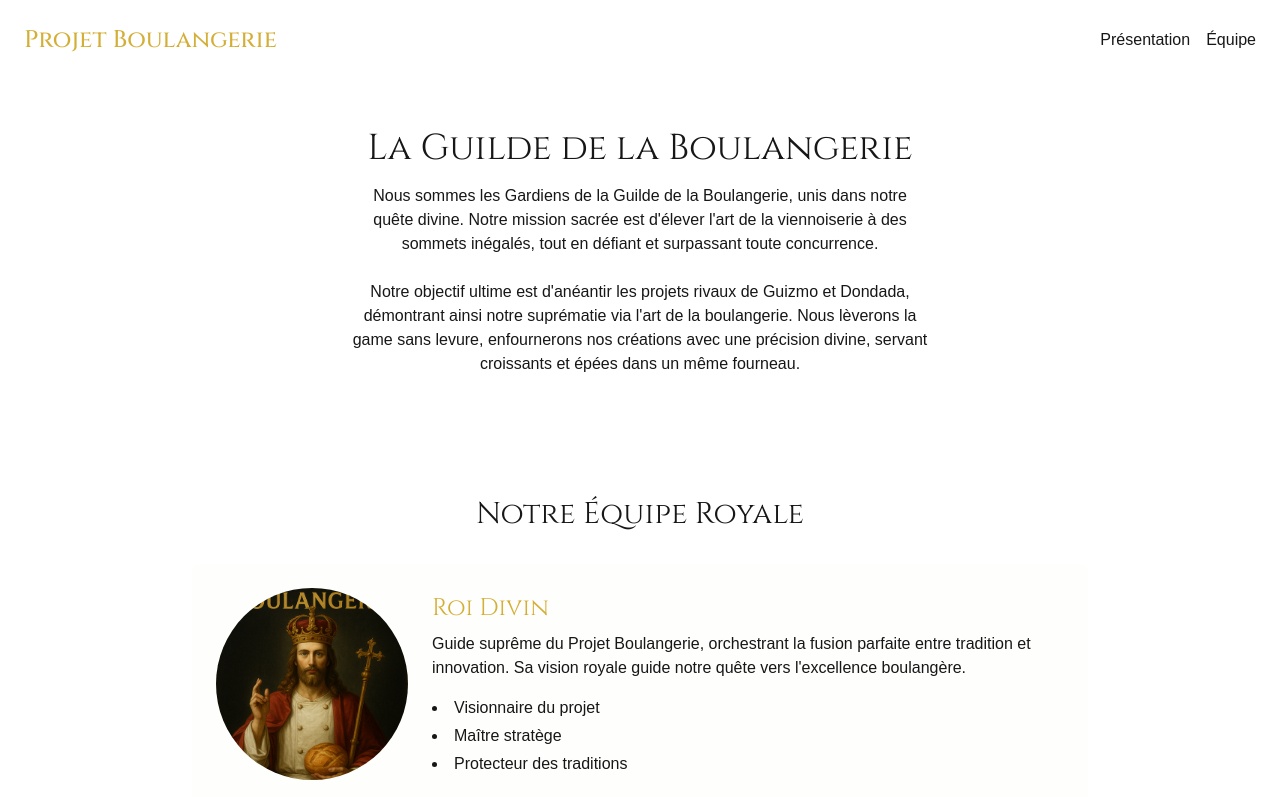
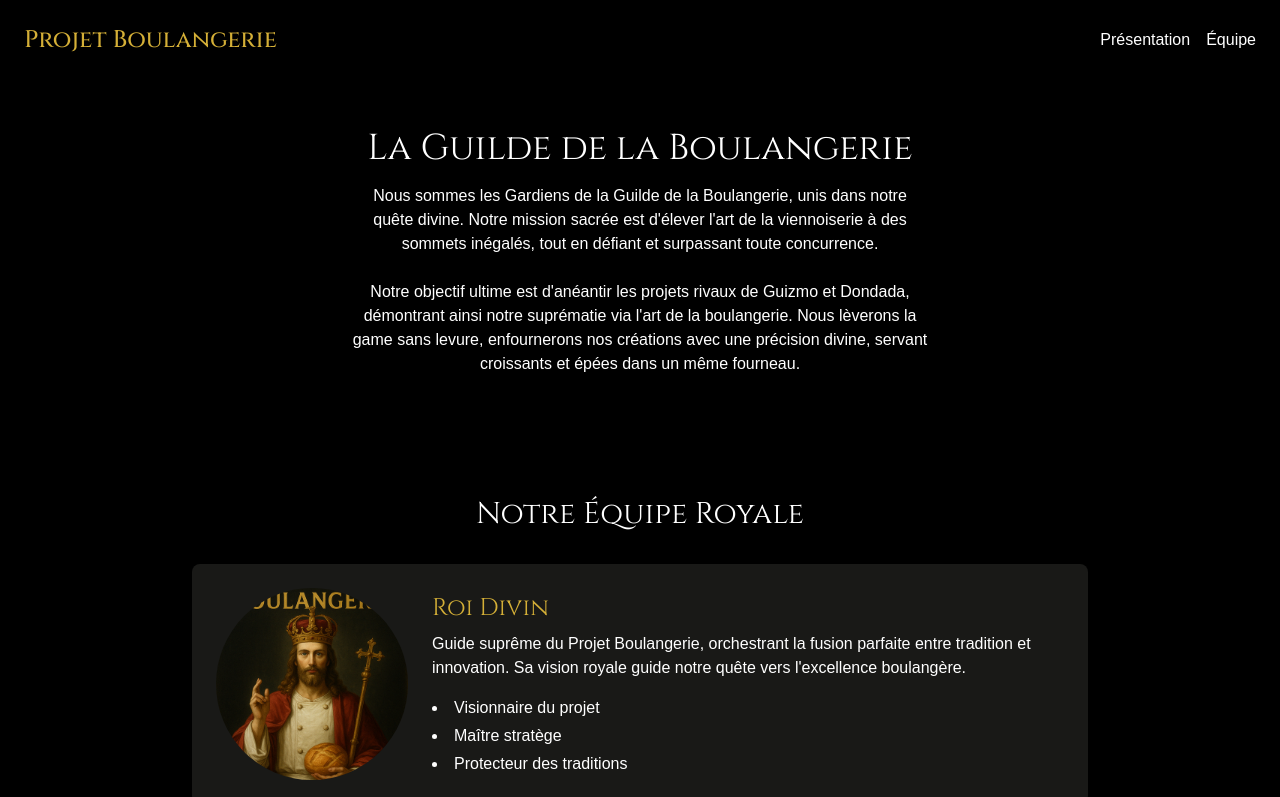
Before and after one commit to projet-boulangerie-org/projet-boulangerie, a Next.js app: page / in a window 1280 px wide. Shown: the top 797 px of the page. Built offline with nearby package versions, Linux system fonts and the light colour scheme.

Commit message:
force background to be black even on white mode system users

```diff
--- a/app/globals.css
+++ b/app/globals.css
@@ -5,6 +5,11 @@
 :root {
   --background: #ffffff;
   --foreground: #171717;
+}
+
+.dark {
+  --background: #000000;
+  --foreground: #ffffff;
 }
 
 @theme inline {
--- a/components/DarkModeInitializer.tsx
+++ b/components/DarkModeInitializer.tsx
@@ -4,6 +4,7 @@ import { useEffect } from 'react';
 
 export default function DarkModeInitializer() {
   useEffect(() => {
+    // Always force dark mode
     document.documentElement.classList.add('dark');
   }, []);
 
```
